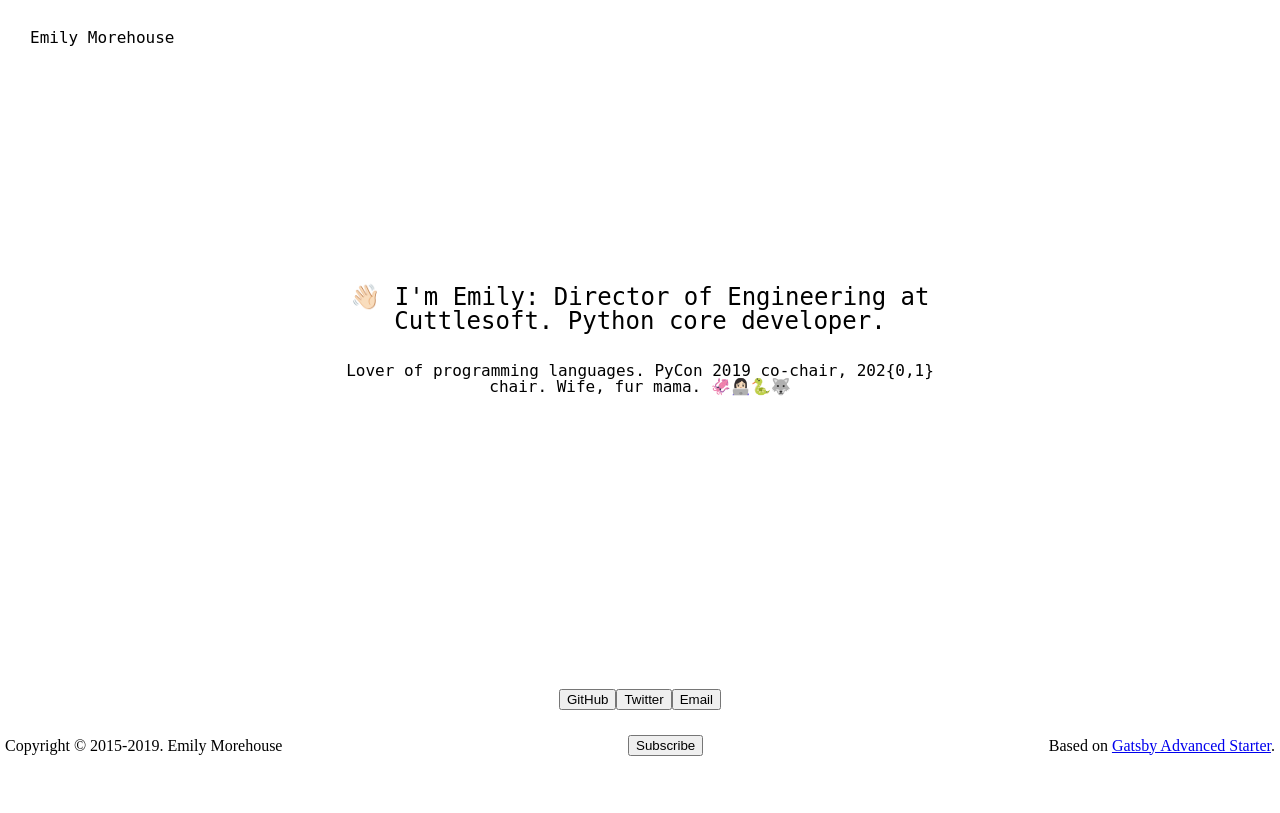
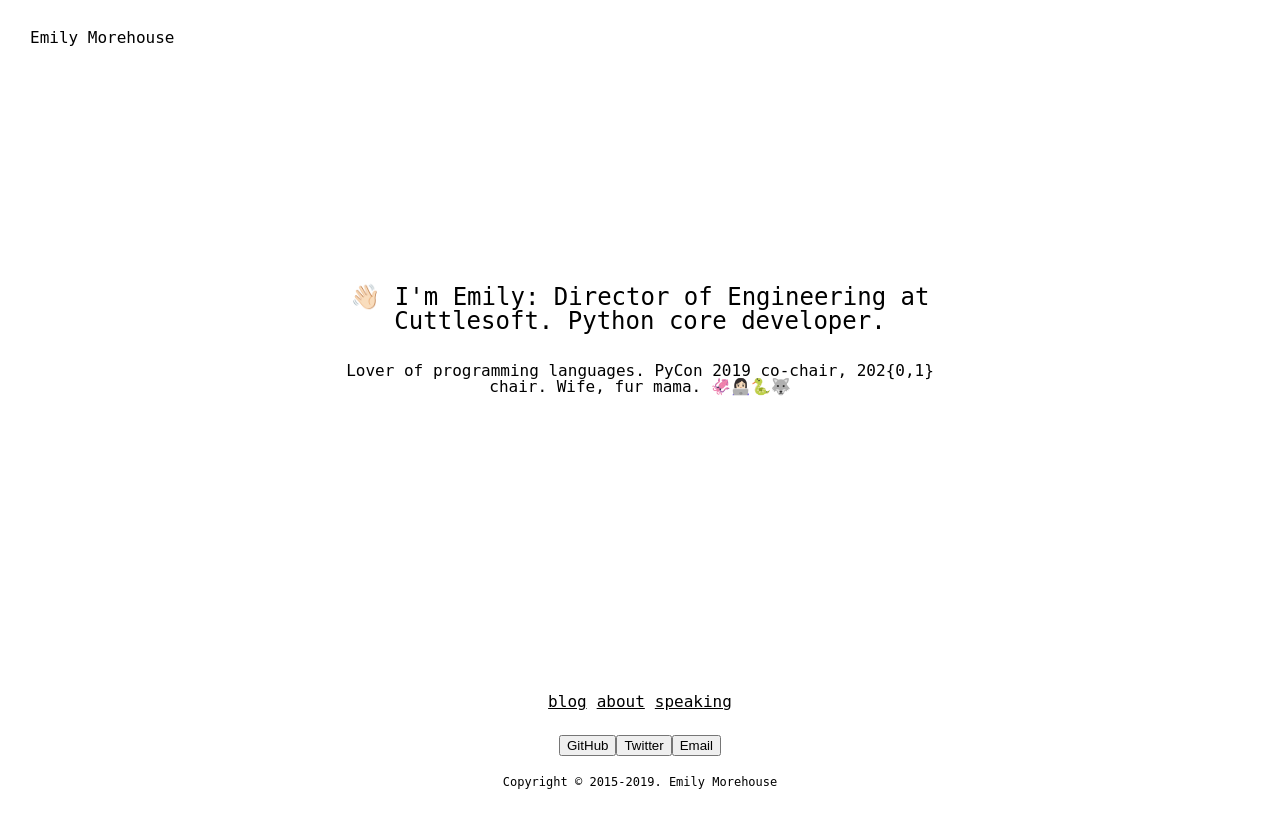
Before and after one commit to emilyemorehouse/emilyemorehouse.com, a Gatsby site: page / in a window 1280 px wide. Built offline with nearby package versions, Linux system fonts and the light colour scheme; Gatsby itself is replaced by a stand-in of ours.

Commit message:
🏗 Update Footer - Add page links; update styles; remove unused styles

```diff
--- a/src/components/Footer/Footer.css
+++ /dev/null
@@ -1,25 +0,0 @@
-.footer {
-    justify-content: center;
-    align-content: center;
-    padding: 10px 5px 5px;
-}
-
-.notice-container {
-    display: flex;
-    flex-wrap: wrap;
-    justify-content: space-between;
-    align-content: center;
-    align-items: center;
-    margin-top: 25px;
-}
-
-@media (max-width: 640px - 1px) {
-    .notice-container {
-        justify-content: space-around;
-    }
-}
-
-.notice-container h4 {
-    text-align: center;
-    margin: 0;
-}
--- a/src/components/Footer/Footer.jsx
+++ b/src/components/Footer/Footer.jsx
@@ -1,32 +1,49 @@
 import React, { Component } from "react";
 import { Link } from "gatsby";
+import { Flex, Text } from "rebass";
+import styled from "styled-components";
+
 import UserLinks from "../UserLinks/UserLinks";
-import "./Footer.css";
+
+const StyledLink = styled(Link)`
+  color: black;
+  padding: 5px;
+
+  &:link,
+  &:visited {
+    color: black;
+  }
+  &:hover {
+    background-color: black;
+    color: white;
+  }
+`;
 
 class Footer extends Component {
   render() {
     const { config } = this.props;
-    const url = config.siteRss;
-    const { copyright } = config;
-    if (!copyright) {
-      return null;
-    }
+
     return (
-      <footer className="footer">
+      <footer
+        style={{
+          justifyContent: "center",
+          alignContent: "center",
+          padding: "10px 5px 5px"
+        }}
+      >
+        <Flex alignItems="center" justifyContent="center" mb={20}>
+          {config.visiblePages.map(page => (
+            <StyledLink to={`/${page}`}>
+              <Text fontFamily="mono">{page}</Text>
+            </StyledLink>
+          ))}
+        </Flex>
+
         <UserLinks config={config} labeled />
-        <div className="notice-container">
-          <h4>{copyright}</h4>
 
-          <Link to={url}>
-            <button>Subscribe</button>
-          </Link>
-          <h4>
-            Based on{" "}
-            <a href="https://github.com/Vagr9K/gatsby-advanced-starter">
-              Gatsby Advanced Starter
-            </a>.
-          </h4>
-        </div>
+        <Text fontFamily="mono" fontSize={[0]} mb={20} textAlign="center">
+          <h4>{config.copyright}</h4>
+        </Text>
       </footer>
     );
   }
```
